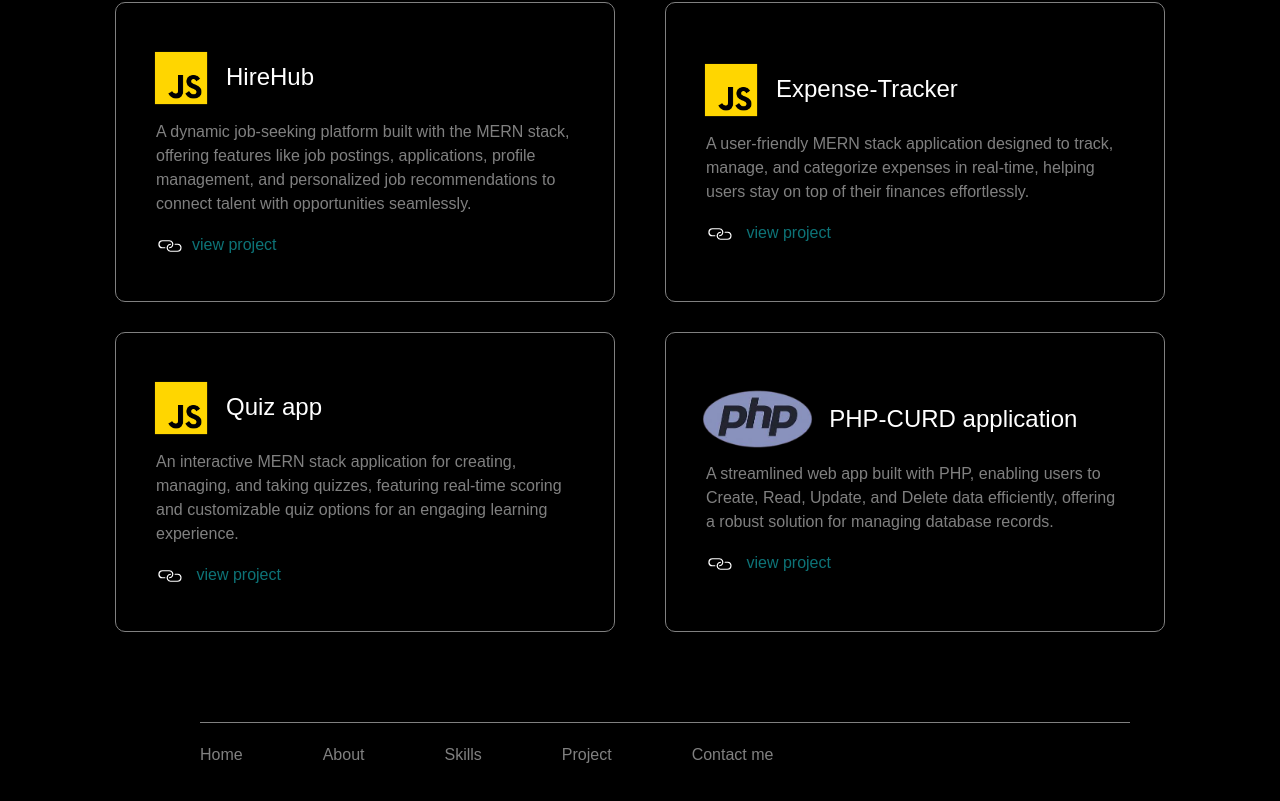
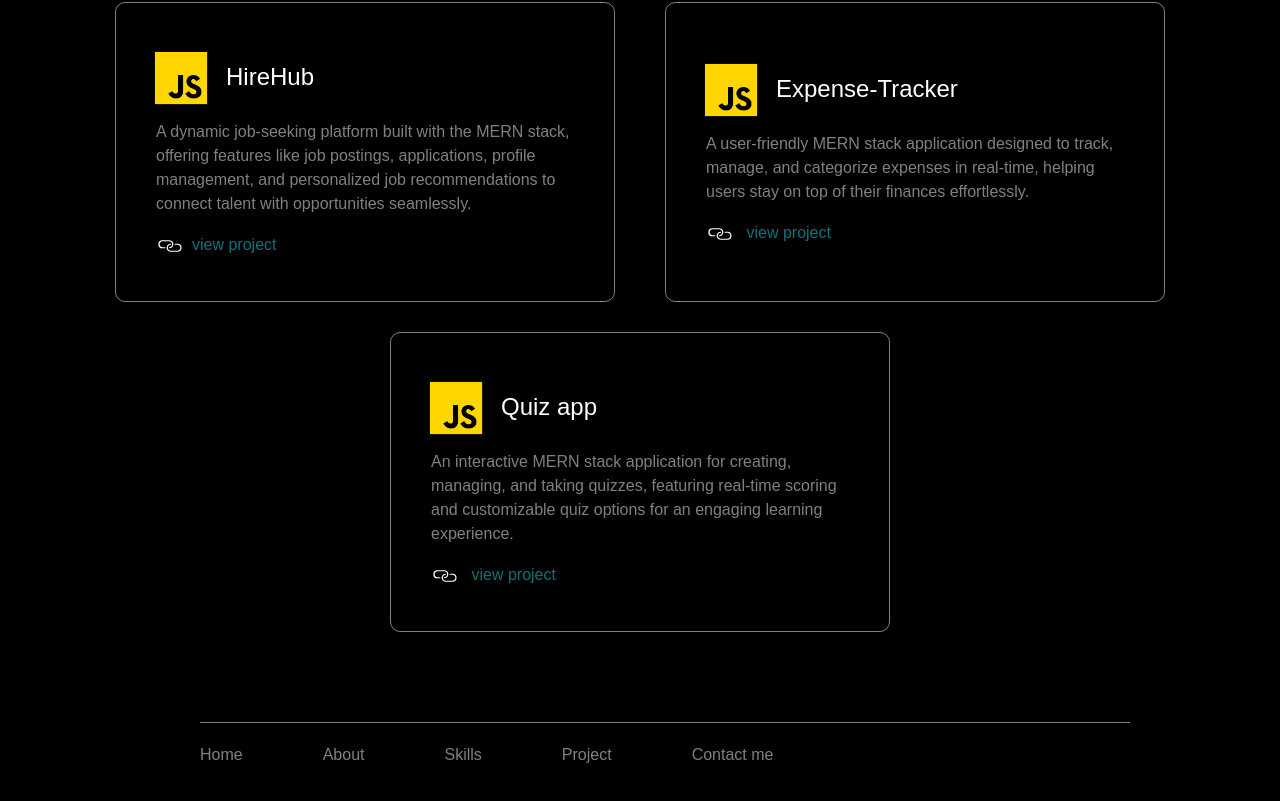
Before and after one commit to tulsi-parmar1/Portfolio, a React (Vite) app: page /projects in a window 1280 px wide. Shown: the part 447-1248 px from the top of the page. Built offline with nearby package versions, Linux system fonts and the light colour scheme.

Commit message:
fix issues

```diff
--- a/src/Components/Project.jsx
+++ b/src/Components/Project.jsx
@@ -96,29 +96,6 @@ const Project = () => {
             </span>
           </div>
         </a>
-        <a href="https://github.com/tulsi-parmar1/php-crud-app" target="_blank">
-          <div className={style.project}>
-            <div
-              style={{
-                display: "flex",
-                alignItems: "center",
-                gap: "10px",
-                marginLeft: "-10px",
-              }}
-            >
-              <img src={php} alt="" />
-              <h4>PHP-CURD application</h4>
-            </div>
-            <p>
-              A streamlined web app built with PHP, enabling users to Create,
-              Read, Update, and Delete data efficiently, offering a robust
-              solution for managing database records.
-            </p>
-            <span>
-              <CiLink /> view project
-            </span>
-          </div>
-        </a>
       </div>
     </>
   );
```
